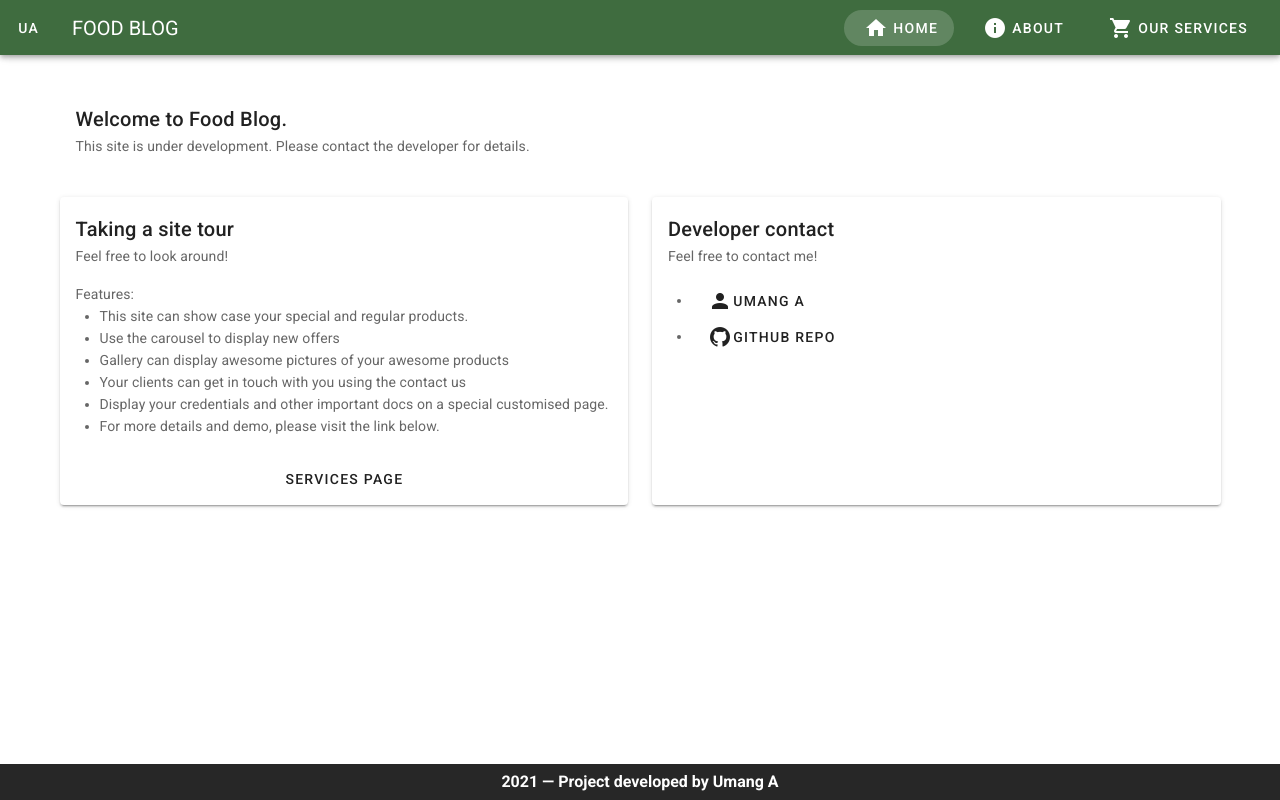
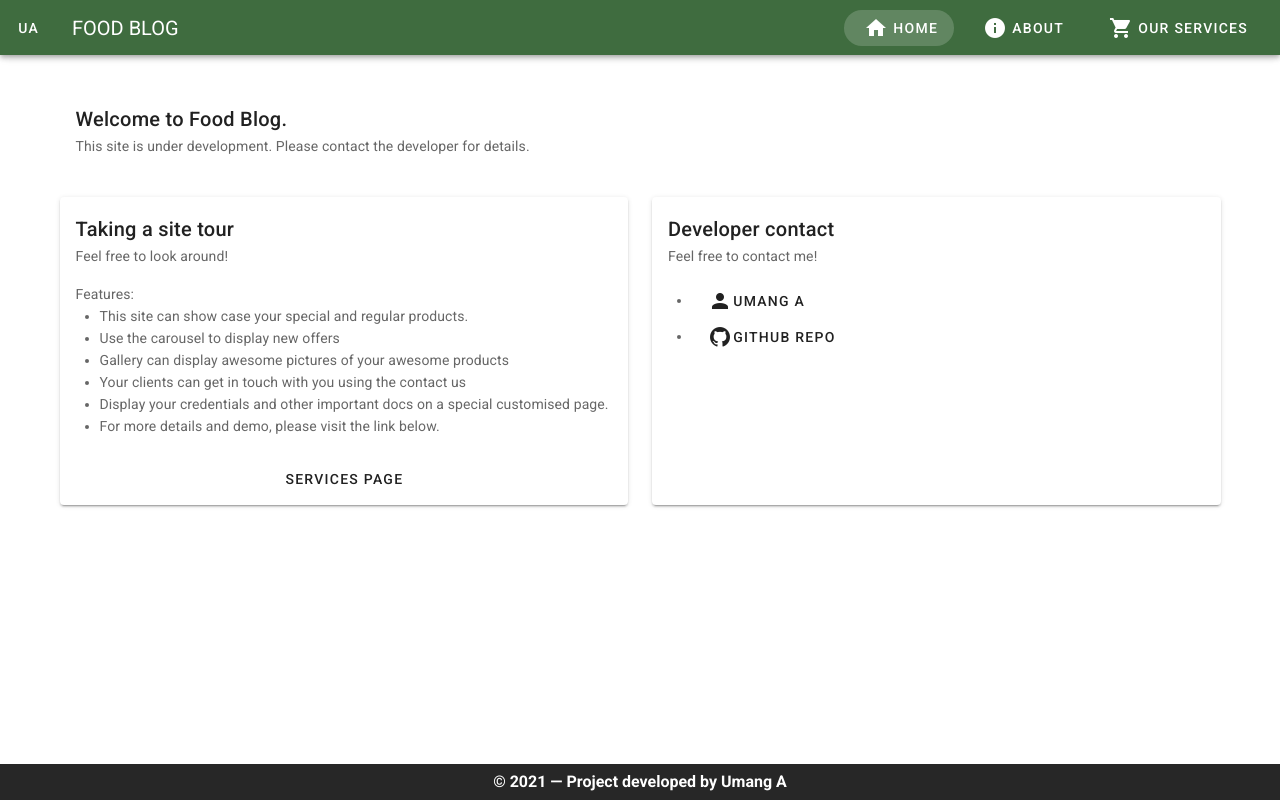
Before and after one commit to umangcodes/Blog1, a Vue app in the folder ghostkitchen/: page / in a window 1280 px wide. Built offline with nearby package versions, Linux system fonts and the light colour scheme.

Commit message:
Add copyright symbol

```diff
--- a/ghostkitchen/src/components/bars/footer.vue
+++ b/ghostkitchen/src/components/bars/footer.vue
@@ -4,7 +4,7 @@
       <v-col class="pt-2 mt-1 text-center" cols="12" dark> -->
     <div class="footerContent">
       <strong>
-        {{ new Date().getFullYear() }} — Project developed by Umang A</strong
+       &copy; {{ new Date().getFullYear() }} — Project developed by Umang A</strong
       >
     </div>
     <!-- </v-col>
```
